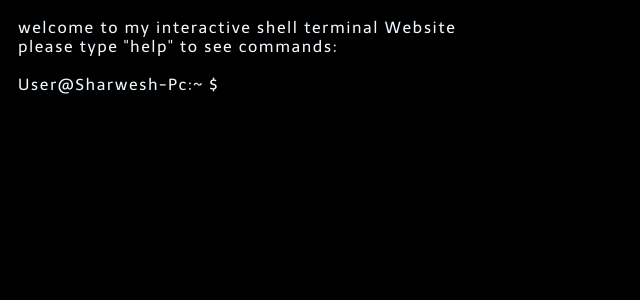
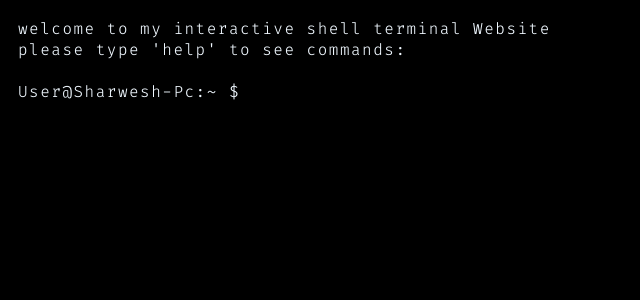
Before and after one commit to Sharwesh05/Terminal-Portfolio, a React (Vite) app: page / in a window 1280 px wide. Shown: the top 300 px of the page, without its empty margins (0-640 px from the left). Built offline with nearby package versions, Linux system fonts and the light colour scheme.

Commit message:
modified:   index.html 	modified:   src/App.jsx 	modified:   src/Input.jsx 	modified:   src/Output.jsx 	modified:   src/main.css

```diff
--- a/index.html
+++ b/index.html
@@ -7,11 +7,10 @@
     <title>Portfolio</title>
     <link rel="preconnect" href="https://fonts.googleapis.com">
     <link rel="preconnect" href="https://fonts.gstatic.com" crossorigin>
-    <link href="https://fonts.googleapis.com/css2?family=Telex&family=VT323&display=swap" rel="stylesheet">
+    <link href="https://fonts.googleapis.com/css2?family=Fira+Code:wght@300..700&display=swap" rel="stylesheet">
   </head>
   <body>
     <div id="root"></div>
-    <div id="preloader"></div>
     <script type="module" src="/src/main.jsx"></script>
   </body>
 </html>
--- a/src/App.jsx
+++ b/src/App.jsx
@@ -1,9 +1,24 @@
-import { useState } from 'react';
+import { useState,useEffect,useRef } from 'react';
 import { Input } from './Input';
+export function point(){
+    const inputRef = useRef(null);
+    useEffect(() => {
+      inputRef.current.focus();
+    }, []);
+    return inputRef;
+}
 export default function App(){
-    return( <div className="main">
-        welcome to my interactive shell terminal Website
-        <br/>please type "help" to see commands:
+    // useEffect(() => {
+    //     window.addEventListener('click', point());
+
+    //     // Cleanup function to remove the event listener
+    //     return () => {
+    //       window.removeEventListener('click', point());
+    //     };
+    //   }, []);
+    return(
+    <div className="main">
         <Input/>
-    </div> )
+    </div>
+    )
 }
--- a/src/Input.jsx
+++ b/src/Input.jsx
@@ -1,36 +1,39 @@
 import { useState, useRef, useEffect} from "react";
 import { Output } from "./Output";
+import { point } from "./App";
 
 export function Input() {
     const [iput,Setinput]=useState("");
     const [field,Setfield]=useState([]);
-    const inputRef = useRef(null);
-    useEffect(() => {
-      inputRef.current.focus();
-    }, []);
+    const [cstate,setcstate]=useState(true);
     const handleKeyDown = (event) => {
         if (event.key === 'Enter') {
           console.log('Enter key pressed!');
           clearfield(iput);
           Setinput("");
           document.title= "Fetching...";
-          setTimeout(()=>{document.title="Portfolio";},300);
+          setTimeout(()=>{document.title="Portfolio"},300);
         }
     };
-    const clearfield=(iput)=>{iput.toLowerCase()==="clear"?Setfield([]):Setfield([...field,iput]);};
+    const clearfield=(iput)=>{if(iput.toLowerCase()==="clear"){
+      Setfield([]);
+      setcstate(false);
+    }else{
+      Setfield([...field,iput]);
+    }};
     return (
         <>
-        <br />
-        <br />
+        {
+          cstate &&<>{cstate}welcome to my interactive shell terminal Website<br />please type 'help' to see commands:<br /><br /></>
+        }
         <div>
             {field.map((item,index)=>(
               <div key={index}>User@Sharwesh-Pc:~ $&ensp;{item}
               <br />
               <Output input={item}/>
-              <br />
               </div>
             ))}
-            <label htmlFor="input" ref={inputRef}>User@Sharwesh-Pc:~ $&ensp; </label>
+            <label htmlFor="input" ref={point()}>User@Sharwesh-Pc:~ $&ensp; </label>
             <input id="input" className="textbar" value={iput} onChange={(e)=>Setinput(e.target.value)} onKeyDown={handleKeyDown}/>
         </div>
         </>
--- a/src/Output.jsx
+++ b/src/Output.jsx
@@ -8,7 +8,8 @@ export function Output(props){
                 about &emsp; -&emsp; Display About me <br />
                 clear  &emsp;&nbsp;&nbsp;-&emsp; Clear the Terminal <br />
                 help   &emsp;&emsp;-&emsp; Gives command for the terminal <br />
-                exit   &emsp;&emsp;-&emsp; Credits
+                exit   &emsp;&emsp;-&emsp; Credits <br />
+                <br />
             </div>
         )
         break;
@@ -18,6 +19,7 @@ export function Output(props){
                 <br />
                 Github &nbsp;- <a href={"https://github.com/Sharwesh05/Sharwesh05"} rel="noopener noreferrer" target="_blank">https://github.com/Sharwesh05</a> <br />
                 Linkedin - <a href={"https://www.linkedin.com/in/sharan-kumar-muthu-saravanan-b4742a2b3/"} rel="noopener noreferrer" target="_blank">https://www.linkedin.com/in/sharan-kumar-muthu-saravanan-b4742a2b3/</a>
+                <br /><br />
             </div>
         )
         break;
@@ -29,6 +31,7 @@ export function Output(props){
                 a passionate Computer Science student currently studying at Shiv Nadar University Chennai. <br />
                 I have a strong interest in software development, data science, artificial intelligence,CyberSecurity<br />
                 and I'm dedicated to expanding my knowledge and skills in this ever-evolving field.
+                <br /><br />
             </div>
         )
         break;
@@ -37,7 +40,7 @@ export function Output(props){
         break;
     case "exit":
         setTimeout(() => {location.reload(false)},3000);
-        return <div><br />thank you for trying out!! <br />Made using React.js</div>;
+        return <div><br />thank you for trying out!! <br />Made using React.js <br /><br /></div>;
         break;
     default:
         return <div>Command not found <br /></div>;
--- a/src/main.css
+++ b/src/main.css
@@ -1,9 +1,15 @@
 :root{
-    font-family: "Telex", sans-serif;;
+    font-family: "Fira Code", monospace;
+    font-optical-sizing: auto;
+    font-style: normal;
     letter-spacing: 1.5px;
+}
+a{
+  text-decoration: none ;
 }
 body{
     background-color: black;
+    top: 0;
 }
 .main{
     font-family:var(--font);
@@ -19,7 +25,8 @@ body{
     width: 50%;
     display: inline-block;
     border: none;
-    font-family: var(--font);
+    font-family: inherit;
+    letter-spacing: inherit;
     font-size: 16px;
     animation: blinker 1s linear delay infinite;
 
@@ -37,44 +44,3 @@ body{
     padding-left: 2px;
     padding-right: 10px;
 }
-#preloader {
-    position: fixed;
-    inset: 0;
-    z-index: 9999;
-    overflow: hidden;
-    background-color: var(--background-color);
-    transition: all 0.6s ease-out;
-    width: 100%;
-    height: 100vh;
-  }
-
-  #preloader:before,
-  #preloader:after {
-    content: "";
-    position: absolute;
-    border: 4px solid var(--accent-color);
-    border-radius: 50%;
-    animation: animate-preloader 2s cubic-bezier(0, 0.2, 0.8, 1) infinite;
-  }
-
-  #preloader:after {
-    animation-delay: -0.5s;
-  }
-
-  @keyframes animate-preloader {
-    0% {
-      width: 10px;
-      height: 10px;
-      top: calc(50% - 5px);
-      left: calc(50% - 5px);
-      opacity: 1;
-    }
-
-    100% {
-      width: 72px;
-      height: 72px;
-      top: calc(50% - 36px);
-      left: calc(50% - 36px);
-      opacity: 0;
-    }
-  }
```
